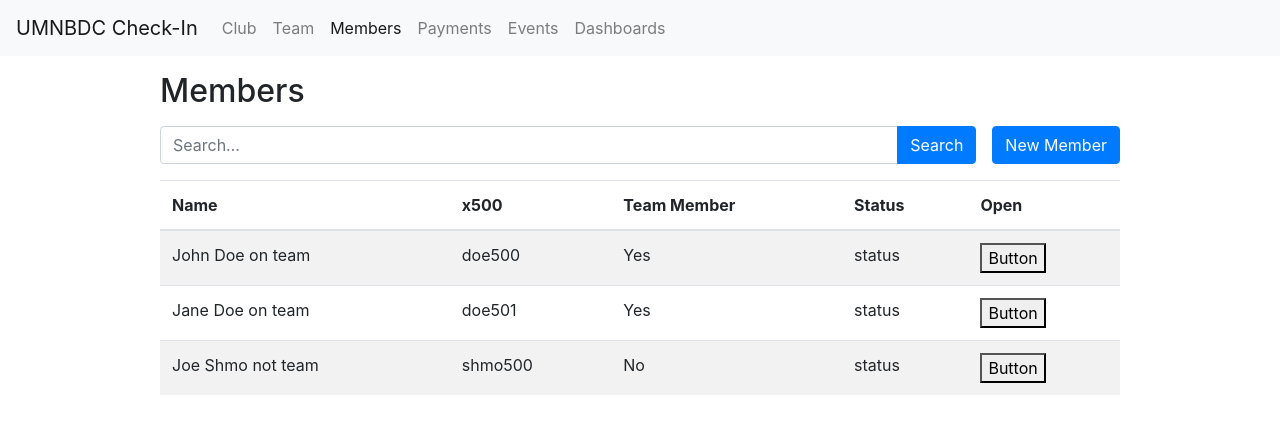
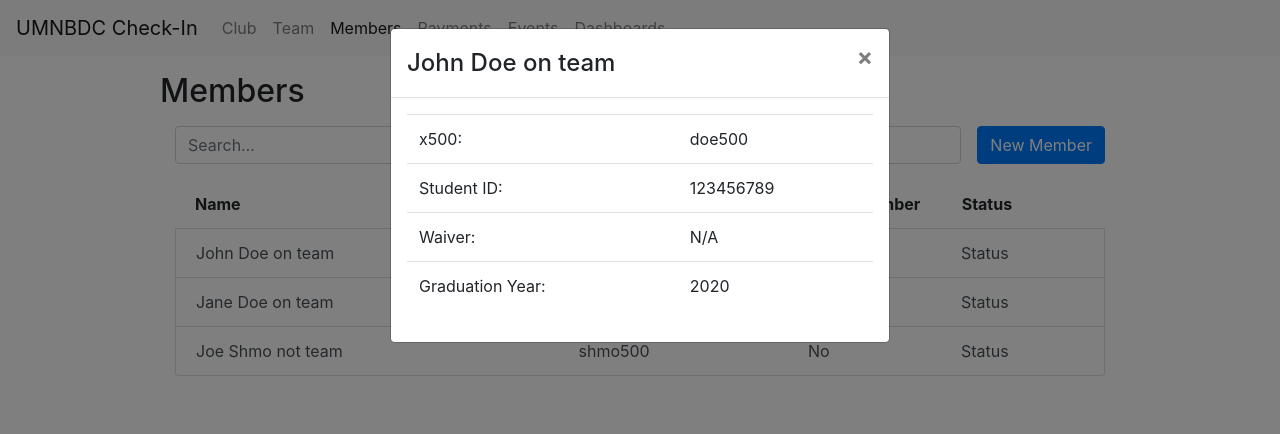
Before and after one commit to encody/theclubninja, a React (Create React App) app in the folder website/: page /members/doe500 in a window 1280 px wide. Shown: the top 434 px of the page. Built offline with nearby package versions, Linux system fonts and the light colour scheme.

Commit message:
member info modal skeleton, decent routing

```diff
--- a/website/package.json
+++ b/website/package.json
@@ -7,11 +7,14 @@
     "@testing-library/react": "^9.5.0",
     "@testing-library/user-event": "^7.2.1",
     "@types/jest": "^25.2.3",
+    "@types/moment": "^2.13.0",
     "@types/node": "^14.0.5",
     "@types/react": "^16.9.35",
     "@types/react-dom": "^16.9.8",
     "firebase": "^7.14.6",
+    "moment": "^2.26.0",
     "react": "^16.13.1",
+    "react-bootstrap": "^1.0.1",
     "react-dom": "^16.13.1",
     "react-router-dom": "^5.2.0",
     "react-scripts": "3.4.1",
@@ -39,6 +42,7 @@
     ]
   },
   "devDependencies": {
+    "@types/react-bootstrap": "^1.0.1",
     "@types/react-router-dom": "^5.1.5"
   }
 }
--- a/website/src/dummydata.ts
+++ b/website/src/dummydata.ts
@@ -1,4 +1,6 @@
 import Member from './model/Member';
+import firebase from 'firebase';
+import moment from 'moment';
 
 export const members: Member[] = [
   {
@@ -6,6 +8,9 @@ export const members: Member[] = [
     x500: 'doe500',
     studentId: '123456789',
     isTeamMember: true,
+    graduationYear: 2020,
+    referral: '',
+    source: 'Mural on the bridge',
     attendance: [],
     waivers: [],
   },
@@ -14,14 +19,24 @@ export const members: Member[] = [
     x500: 'doe501',
     studentId: '123456780',
     isTeamMember: true,
+    graduationYear: 2020,
+    referral: 'doe500',
+    source: 'Mural on the bridge',
     attendance: [],
-    waivers: [],
+    waivers: [
+      {
+        timestamp: new firebase.firestore.Timestamp(moment().subtract(5, 'days').unix(), 0),
+      },
+    ],
   },
   {
     name: 'Joe Shmo not team',
     x500: 'shmo500',
     studentId: '123456781',
     isTeamMember: false,
+    graduationYear: 2020,
+    referral: '',
+    source: 'Mural on the bridge',
     attendance: [],
     waivers: [],
   },
--- a/website/src/model/Member.ts
+++ b/website/src/model/Member.ts
@@ -6,6 +6,9 @@ export default interface Member {
   studentId: string;
   x500: string;
   isTeamMember: boolean;
+  graduationYear: number;
+  source: string;
+  referral: string;
   attendance: Attendance[];
   waivers: Waiver[];
 }
--- /dev/null
+++ b/website/src/pages/members/MemberDetails.tsx
@@ -0,0 +1,66 @@
+import React from 'react';
+import Modal from 'react-bootstrap/Modal';
+import Table from 'react-bootstrap/Table';
+import Member from '../../model/Member';
+import moment from 'moment';
+
+interface MemberDetailsProps {
+  member: Member | undefined;
+}
+
+export default class MemberDetails extends React.Component<
+  MemberDetailsProps,
+  {}
+> {
+  shouldComponentUpdate(nextProps: MemberDetailsProps) {
+    return !!nextProps.member;
+  }
+
+  render() {
+    const lastWaiverDisplay = this.props.member
+      ? (() => {
+          const lastWaiver = this.props.member.waivers[
+            this.props.member.waivers.length - 1
+          ];
+          return lastWaiver
+            ? moment(lastWaiver.timestamp.toDate()).calendar()
+            : 'N/A';
+        })()
+      : '';
+
+    return this.props.member ? (
+      <>
+        <Modal.Header closeButton>
+          <Modal.Title>{this.props.member.name}</Modal.Title>
+        </Modal.Header>
+        <Modal.Body>
+          <Table responsive>
+            <tr>
+              <td>x500:</td>
+              <td>{this.props.member.x500}</td>
+            </tr>
+            <tr>
+              <td>Student ID:</td>
+              <td>{this.props.member.studentId}</td>
+            </tr>
+            <tr>
+              <td>Waiver:</td>
+              <td>{lastWaiverDisplay}</td>
+            </tr>
+            <tr>
+              <td>Graduation Year:</td>
+              <td>{this.props.member.graduationYear}</td>
+            </tr>
+          </Table>
+        </Modal.Body>
+      </>
+    ) : (
+      <>
+        <Modal.Header closeButton>
+          <Modal.Title>Member not found</Modal.Title>
+        </Modal.Header>
+        <Modal.Body>This member does not exist in the database</Modal.Body>
+      </>
+    );
+  }
+}
--- /dev/null
+++ b/website/src/pages/members/MemberRow.module.css
@@ -0,0 +1,3 @@
+.row {
+  cursor: pointer;
+}
--- a/website/src/pages/members/MemberRow.tsx
+++ b/website/src/pages/members/MemberRow.tsx
@@ -1,18 +1,24 @@
 import React from 'react';
 import Member from '../../model/Member';
+import styles from './MemberRow.module.css';
+import { Link } from 'react-router-dom';
+import Row from 'react-bootstrap/Row';
+import Col from 'react-bootstrap/Col';
 
 export default class MemberRow extends React.Component<{ member: Member }> {
   render() {
     return (
-      <tr>
-        <td>{this.props.member.name}</td>
-        <td>{this.props.member.x500}</td>
-        <td>{this.props.member.isTeamMember ? 'Yes' : 'No'}</td>
-        <td>status</td>
-        <td>
-          <button>Button</button>
-        </td>
-      </tr>
+      <Link
+        to={'/members/' + this.props.member.x500}
+        className={'list-group-item list-group-item-action ' + styles.row}
+      >
+        <Row>
+          <Col xs={5}>{this.props.member.name}</Col>
+          <Col xs={3}>{this.props.member.x500}</Col>
+          <Col xs={2}>{this.props.member.isTeamMember ? 'Yes' : 'No'}</Col>
+          <Col xs={2}>Status</Col>
+        </Row>
+      </Link>
     );
   }
 }
--- a/website/src/pages/members/Members.tsx
+++ b/website/src/pages/members/Members.tsx
@@ -1,79 +1,122 @@
-import React from 'react';
-import styles from './Members.module.css';
+import React, { useState } from 'react';
+import Button from 'react-bootstrap/Button';
+import Col from 'react-bootstrap/Col';
+import Container from 'react-bootstrap/Container';
+import Form from 'react-bootstrap/Form';
+import ListGroup from 'react-bootstrap/ListGroup';
+import Modal from 'react-bootstrap/Modal';
+import Row from 'react-bootstrap/Row';
+import {
+  Route,
+  useParams,
+  RouteComponentProps,
+  withRouter,
+} from 'react-router-dom';
+import { members } from '../../dummydata';
+import Member from '../../model/Member';
+import MemberRow from './MemberRow';
+import MemberDetails from './MemberDetails';
 
-import { members } from '../../dummydata';
-import MemberRow from './MemberRow';
-
-export default class Members extends React.Component<{}, { filter: string }> {
+export default class Members extends React.Component<
+  {},
+  { filter: string; filteredMembers: Member[] }
+> {
   constructor(props: {}) {
     super(props);
 
     this.state = {
       filter: '',
+      filteredMembers: members,
     };
   }
 
   updateFilter(filter: string) {
     this.setState({
       filter,
+      filteredMembers: members.filter(
+        member =>
+          member.name.toLowerCase().includes(filter.toLowerCase()) ||
+          member.studentId.toLowerCase().includes(filter.toLowerCase()) ||
+          member.x500.toLowerCase().includes(filter.toLowerCase()),
+      ),
     });
   }
 
   render() {
     return (
-      <div>
-        <h2 className="mb-3">Members</h2>
+      <Container>
+        <Row as="header">
+          <h2 className="mb-3">Members</h2>
+        </Row>
 
-        <div className="btn-toolbar mb-3">
-          <div className="input-group flex-fill mr-3">
-            <input
-              className="form-control"
+        <div className="d-flex mb-3">
+          <div className="flex-grow-1">
+            <Form.Control
               type="search"
               placeholder="Search&hellip;"
               value={this.state.filter}
               onChange={e => this.updateFilter(e.target.value)}
             />
-            <div className="input-group-append">
-              <button className="btn btn-primary">Search</button>
-            </div>
           </div>
-          <div className="btn-group">
-            <button type="button" className="btn btn-primary">
-              New Member
-            </button>
+          <div className="ml-3 flex-shrink-1">
+            <Button>New Member</Button>
           </div>
         </div>
 
-        <table className="table table-striped">
-          <thead>
-            <tr>
-              <th>Name</th>
-              <th>x500</th>
-              <th>Team Member</th>
-              <th>Status</th>
-              <th>Open</th>
-            </tr>
-          </thead>
-          <tbody>
-            {members
-              .filter(
-                member =>
-                  member.name
-                    .toLowerCase()
-                    .includes(this.state.filter.toLowerCase()) ||
-                  member.studentId
-                    .toLowerCase()
-                    .includes(this.state.filter.toLowerCase()) ||
-                  member.x500
-                    .toLowerCase()
-                    .includes(this.state.filter.toLowerCase()),
-              )
-              .map(member => (
-                <MemberRow member={member} />
-              ))}
-          </tbody>
-        </table>
-      </div>
+        <ListGroup>
+          <ListGroup.Item className="border-top-0 border-left-0 border-right-0">
+            <Row className="font-weight-bold">
+              <Col xs={5}>Name</Col>
+              <Col xs={3}>x500</Col>
+              <Col xs={2}>Team Member</Col>
+              <Col xs={2}>Status</Col>
+            </Row>
+          </ListGroup.Item>
+          {this.state.filteredMembers.map(member => (
+            <MemberRow key={member.x500} member={member} />
+          ))}
+        </ListGroup>
+
+        {this.state.filteredMembers.length ? null : <EmptyTable />}
+
+        <Route path="/members/:id?">
+          <MemberDetailsModalWithRouter />
+        </Route>
+      </Container>
     );
   }
 }
+
+function EmptyTable() {
+  return (
+    <div className="row justify-content-center m-3">
+      <p>No members.</p>
+    </div>
+  );
+}
+
+type MemberDetailsModalProps = RouteComponentProps<{ id: string }>;
+
+class MemberDetailsModal extends React.Component<
+  MemberDetailsModalProps,
+  { show: boolean }
+> {
+  constructor(props: MemberDetailsModalProps) {
+    super(props);
+  }
+
+  close() {
+    this.props.history.push('/members');
+  }
+
+  render() {
+    const member = members.find(m => m.x500 === this.props.match.params.id);
+    return (
+      <Modal show={!!this.props.match.params.id} onHide={() => this.close()}>
+        <MemberDetails member={member} />
+      </Modal>
+    );
+  }
+}
+
+const MemberDetailsModalWithRouter = withRouter(MemberDetailsModal);
```
Also changed, not shown: 1 other file (tests, documents, lock files or other folders).
